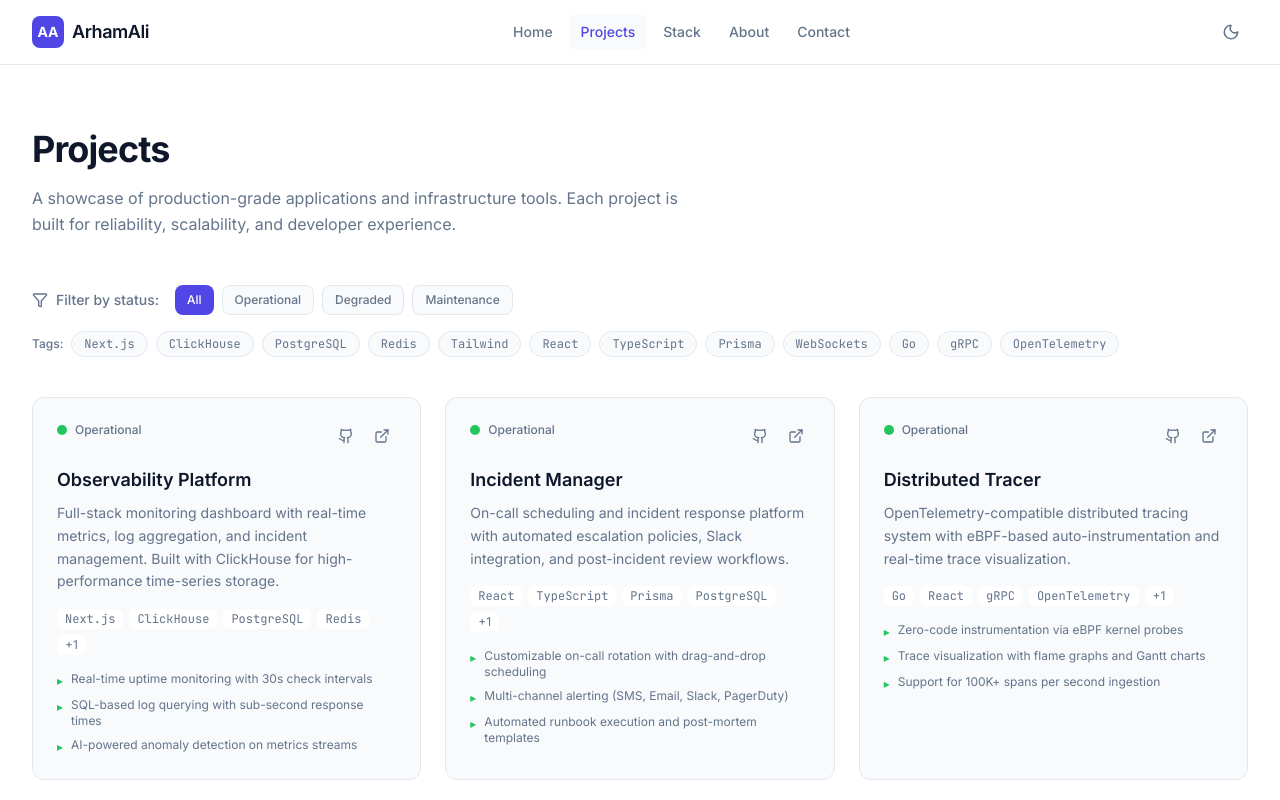
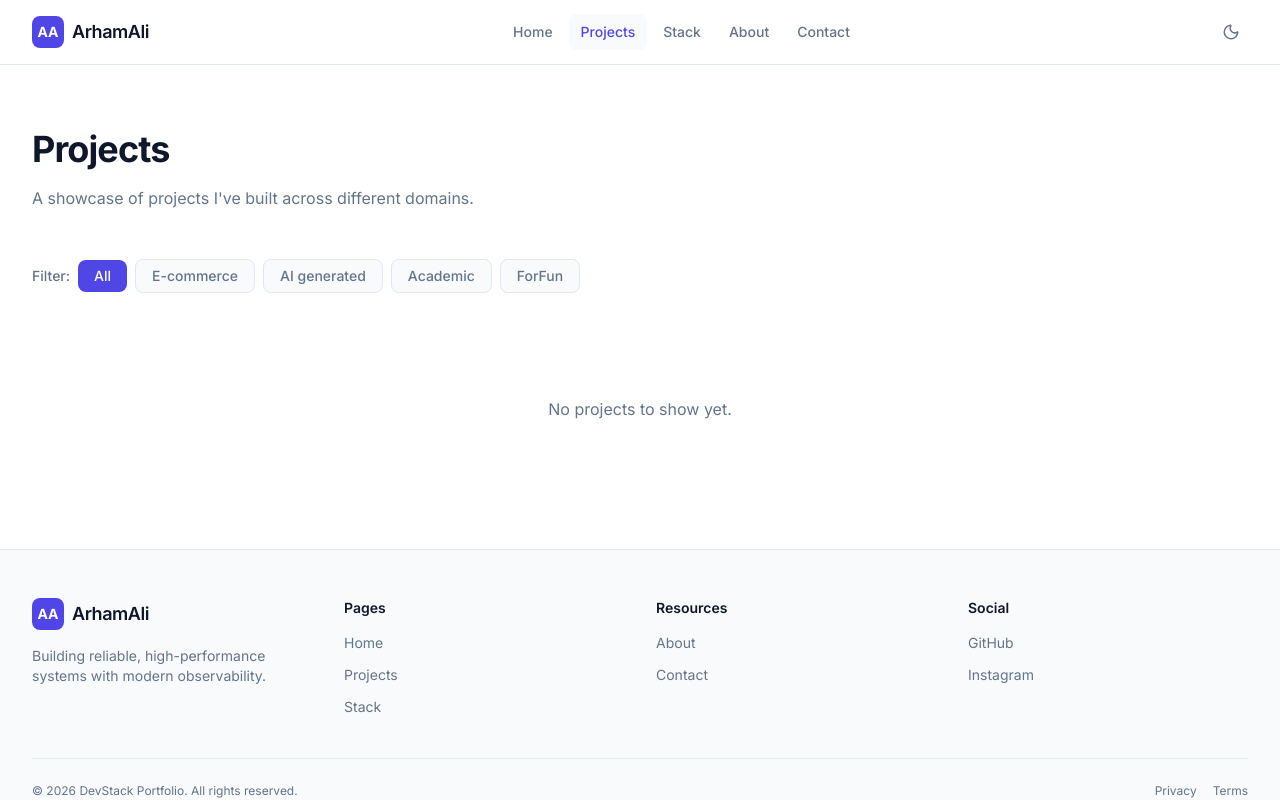
Before and after one commit to TechWizard-2009/portfolio, a Next.js app: page /projects in a window 1280 px wide. Shown: the top 800 px of the page. Built offline with nearby package versions, Linux system fonts and the light colour scheme.

Commit message:
changing the project page

```diff
--- a/src/app/projects/page.tsx
+++ b/src/app/projects/page.tsx
@@ -1,169 +1,42 @@
 "use client";
 
 import { useState } from "react";
-import Link from "next/link";
-import { ExternalLink, ArrowRight, Filter, Code2 } from "lucide-react";
-import { projects, getStatusColor, getStatusLabel, type Project } from "@/lib/projects";
-
-function GithubIcon() {
-  return (
-    <svg xmlns="http://www.w3.org/2000/svg" width="16" height="16" viewBox="0 0 24 24" fill="none" stroke="currentColor" strokeWidth="2" strokeLinecap="round" strokeLinejoin="round">
-      <path d="M15 22v-4a4.8 4.8 0 0 0-1-3.5c3 0 6-2 6-5.5.08-1.25-.27-2.48-1-3.5.28-1.15.28-2.35 0-3.5 0 0-1 0-3 1.5-2.64-.5-5.36-.5-8 0C6 2 5 2 5 2c-.3 1.15-.3 2.35 0 3.5A5.403 5.403 0 0 0 4 9c0 3.5 3 5.5 6 5.5-.39.49-.68 1.05-.85 1.65-.17.6-.22 1.23-.15 1.85v4" />
-      <path d="M9 18c-4.51 2-5-2-7-2" />
-    </svg>
-  );
-}
-
-const allTags = Array.from(new Set(projects.flatMap((p) => p.tags)));
+import { projects, projectCategories, type ProjectCategory } from "@/lib/projects";
 
 export default function ProjectsPage() {
-  const [selectedTags, setSelectedTags] = useState<string[]>([]);
-  const [statusFilter, setStatusFilter] = useState<Project["status"] | "all">("all");
-
-  const filtered = projects.filter((project) => {
-    const tagMatch = selectedTags.length === 0 || selectedTags.some((t) => project.tags.includes(t));
-    const statusMatch = statusFilter === "all" || project.status === statusFilter;
-    return tagMatch && statusMatch;
-  });
-
-  const toggleTag = (tag: string) => {
-    setSelectedTags((prev) =>
-      prev.includes(tag) ? prev.filter((t) => t !== tag) : [...prev, tag]
-    );
-  };
+  const [category, setCategory] = useState<ProjectCategory>("All");
 
   return (
     <div className="mx-auto max-w-7xl px-4 sm:px-6 lg:px-8 py-16">
-      {/* Header */}
       <div className="max-w-2xl mb-12">
         <h1 className="text-4xl font-bold tracking-tight">Projects</h1>
         <p className="mt-4 text-secondary leading-relaxed">
-          A showcase of production-grade applications and infrastructure tools.
-          Each project is built for reliability, scalability, and developer experience.
+          A showcase of projects I&apos;ve built across different domains.
         </p>
       </div>
 
-      {/* Filters */}
-      <div className="mb-10 space-y-4">
-        <div className="flex items-center gap-2 text-sm font-medium text-secondary">
-          <Filter size={16} />
-          <span>Filter by status:</span>
-          <div className="flex gap-2 ml-2">
-            {(["all", "operational", "degraded", "maintenance"] as const).map((status) => (
+      <div className="mb-10 flex items-center gap-2 flex-wrap">
+        <span className="text-sm font-medium text-secondary">Filter:</span>
+        {projectCategories.map((cat) => (
           <button
-                key={status}
-                onClick={() => setStatusFilter(status)}
-                className={`px-3 py-1.5 rounded-lg text-xs font-medium transition-colors ${
-                  statusFilter === status
+            key={cat}
+            onClick={() => setCategory(cat)}
+            className={`px-4 py-1.5 rounded-lg text-sm font-medium transition-colors ${
+              category === cat
                 ? "bg-primary text-white"
                 : "bg-surface border border-border text-secondary hover:text-foreground"
             }`}
           >
-                {status === "all" ? "All" : getStatusLabel(status)}
+            {cat}
           </button>
         ))}
       </div>
-        </div>
-        <div className="flex items-center gap-2 flex-wrap">
-          <span className="text-xs font-medium text-secondary">Tags:</span>
-          {allTags.slice(0, 12).map((tag) => (
-            <button
-              key={tag}
-              onClick={() => toggleTag(tag)}
-              className={`px-3 py-1 rounded-full text-xs font-mono transition-colors ${
-                selectedTags.includes(tag)
-                  ? "bg-primary text-white"
-                  : "bg-surface border border-border text-secondary hover:text-foreground"
-              }`}
-            >
-              {tag}
-            </button>
-          ))}
-        </div>
-      </div>
 
-      {/* Projects Grid */}
-      <div className="grid md:grid-cols-2 lg:grid-cols-3 gap-6">
-        {filtered.map((project) => (
-          <ProjectCard key={project.id} project={project} />
-        ))}
-      </div>
-
-      {filtered.length === 0 && (
+      {projects.length === 0 && (
         <div className="text-center py-16">
-          <p className="text-secondary">No projects match your filters.</p>
-          <button
-            onClick={() => {
-              setSelectedTags([]);
-              setStatusFilter("all");
-            }}
-            className="mt-4 text-primary hover:underline text-sm font-medium"
-          >
-            Clear all filters
-          </button>
+          <p className="text-secondary">No projects to show yet.</p>
         </div>
       )}
     </div>
   );
 }
-
-function ProjectCard({ project }: { project: Project }) {
-  return (
-    <div className="group rounded-xl border border-border bg-surface hover:bg-surface-hover transition-all hover:shadow-lg hover:shadow-primary/5">
-      <div className="p-6">
-        <div className="flex items-start justify-between mb-4">
-          <div className="flex items-center gap-2">
-            <div className={`h-2.5 w-2.5 rounded-full ${getStatusColor(project.status)}`} />
-            <span className="text-xs font-medium text-secondary">{getStatusLabel(project.status)}</span>
-          </div>
-          <div className="flex gap-2">
-            <a
-              href={project.repo}
-              className="p-1.5 rounded-lg text-secondary hover:text-foreground hover:bg-background transition-colors"
-              aria-label="GitHub"
-            >
-              <GithubIcon />
-            </a>
-            <a
-              href={project.demo}
-              className="p-1.5 rounded-lg text-secondary hover:text-foreground hover:bg-background transition-colors"
-              aria-label="Live demo"
-            >
-              <ExternalLink size={16} />
-            </a>
-          </div>
-        </div>
-
-        <h3 className="text-lg font-semibold mb-2 group-hover:text-primary transition-colors">
-          {project.title}
-        </h3>
-        <p className="text-sm text-secondary leading-relaxed mb-4">{project.description}</p>
-
-        <div className="flex flex-wrap gap-1.5 mb-4">
-          {project.tags.slice(0, 4).map((tag) => (
-            <span
-              key={tag}
-              className="px-2 py-0.5 rounded-md bg-background text-xs font-mono text-secondary"
-            >
-              {tag}
-            </span>
-          ))}
-          {project.tags.length > 4 && (
-            <span className="px-2 py-0.5 rounded-md bg-background text-xs text-secondary">
-              +{project.tags.length - 4}
-            </span>
-          )}
-        </div>
-
-        <div className="space-y-2">
-          {project.highlights.map((highlight) => (
-            <div key={highlight} className="flex items-start gap-2 text-xs text-secondary">
-              <span className="text-success mt-0.5">▸</span>
-              <span>{highlight}</span>
-            </div>
-          ))}
-        </div>
-      </div>
-    </div>
-  );
-}
--- a/src/lib/projects.ts
+++ b/src/lib/projects.ts
@@ -9,111 +9,7 @@ export interface Project {
   highlights: string[];
 }
 
-export const projects: Project[] = [
-  {
-    id: "observability-platform",
-    title: "Observability Platform",
-    description: "Full-stack monitoring dashboard with real-time metrics, log aggregation, and incident management. Built with ClickHouse for high-performance time-series storage.",
-    tags: ["Next.js", "ClickHouse", "PostgreSQL", "Redis", "Tailwind"],
-    status: "operational",
-    repo: "https://github.com",
-    demo: "https://demo.example.com",
-    highlights: [
-      "Real-time uptime monitoring with 30s check intervals",
-      "SQL-based log querying with sub-second response times",
-      "AI-powered anomaly detection on metrics streams",
-    ],
-  },
-  {
-    id: "incident-manager",
-    title: "Incident Manager",
-    description: "On-call scheduling and incident response platform with automated escalation policies, Slack integration, and post-incident review workflows.",
-    tags: ["React", "TypeScript", "Prisma", "PostgreSQL", "WebSockets"],
-    status: "operational",
-    repo: "https://github.com",
-    demo: "https://demo.example.com",
-    highlights: [
-      "Customizable on-call rotation with drag-and-drop scheduling",
-      "Multi-channel alerting (SMS, Email, Slack, PagerDuty)",
-      "Automated runbook execution and post-mortem templates",
-    ],
-  },
-  {
-    id: "api-tracer",
-    title: "Distributed Tracer",
-    description: "OpenTelemetry-compatible distributed tracing system with eBPF-based auto-instrumentation and real-time trace visualization.",
-    tags: ["Go", "React", "gRPC", "OpenTelemetry", "ClickHouse"],
-    status: "operational",
-    repo: "https://github.com",
-    demo: "https://demo.example.com",
-    highlights: [
-      "Zero-code instrumentation via eBPF kernel probes",
-      "Trace visualization with flame graphs and Gantt charts",
-      "Support for 100K+ spans per second ingestion",
-    ],
-  },
-  {
-    id: "status-pages",
-    title: "Status Page Generator",
-    description: "Branded status pages with automated incident communication, subscriber notifications, and uptime history widgets.",
-    tags: ["Next.js", "Tailwind", "Server Actions", "Redis", "Vercel"],
-    status: "degraded",
-    repo: "https://github.com",
-    demo: "https://demo.example.com",
-    highlights: [
-      "Custom domain support with SSL provisioning",
-      "Real-time status updates via Server-Sent Events",
-      "Embedded uptime widgets for external sites",
-    ],
-  },
-  {
-    id: "log-pipeline",
-    title: "High-Volume Log Pipeline",
-    description: "Scalable log collection and processing pipeline handling millions of events per second with structured parsing and alerting.",
-    tags: ["Rust", "Kafka", "ClickHouse", "Docker", "Prometheus"],
-    status: "operational",
-    repo: "https://github.com",
-    demo: "https://demo.example.com",
-    highlights: [
-      "Handles 1M+ log events/sec with <100ms latency",
-      "Automatic log parsing with regex and Grok patterns",
-      "Configurable alerting rules with threshold-based triggers",
-    ],
-  },
-  {
-    id: "rum-sdk",
-    title: "Real User Monitoring SDK",
-    description: "Lightweight JavaScript SDK for collecting frontend performance metrics, session replays, and error tracking with minimal overhead.",
-    tags: ["TypeScript", "Web Vitals", "Session Replay", "Canvas API"],
-    status: "maintenance",
-    repo: "https://github.com",
-    demo: "https://demo.example.com",
-    highlights: [
-      "<2KB gzipped SDK size with tree-shaking support",
-      "Captures Core Web Vitals (LCP, FID, CLS, INP)",
-      "Privacy-first session replay with PII redaction",
-    ],
-  },
-];
+export const projects: Project[] = [];
 
-export const getStatusColor = (status: Project["status"]) => {
-  switch (status) {
-    case "operational":
-      return "bg-success";
-    case "degraded":
-      return "bg-warning";
-    case "maintenance":
-      return "bg-secondary";
-  }
-};
-
-export const getStatusLabel = (status: Project["status"]) => {
-  switch (status) {
-    case "operational":
-      return "Operational";
-    case "degraded":
-      return "Degraded";
-    case "maintenance":
-      return "Maintenance";
-  }
-};
+export const projectCategories = ["All", "E-commerce", "AI generated", "Academic", "ForFun"] as const;
+export type ProjectCategory = (typeof projectCategories)[number];
```
Lines whose indentation alone changed are shown as unchanged.
